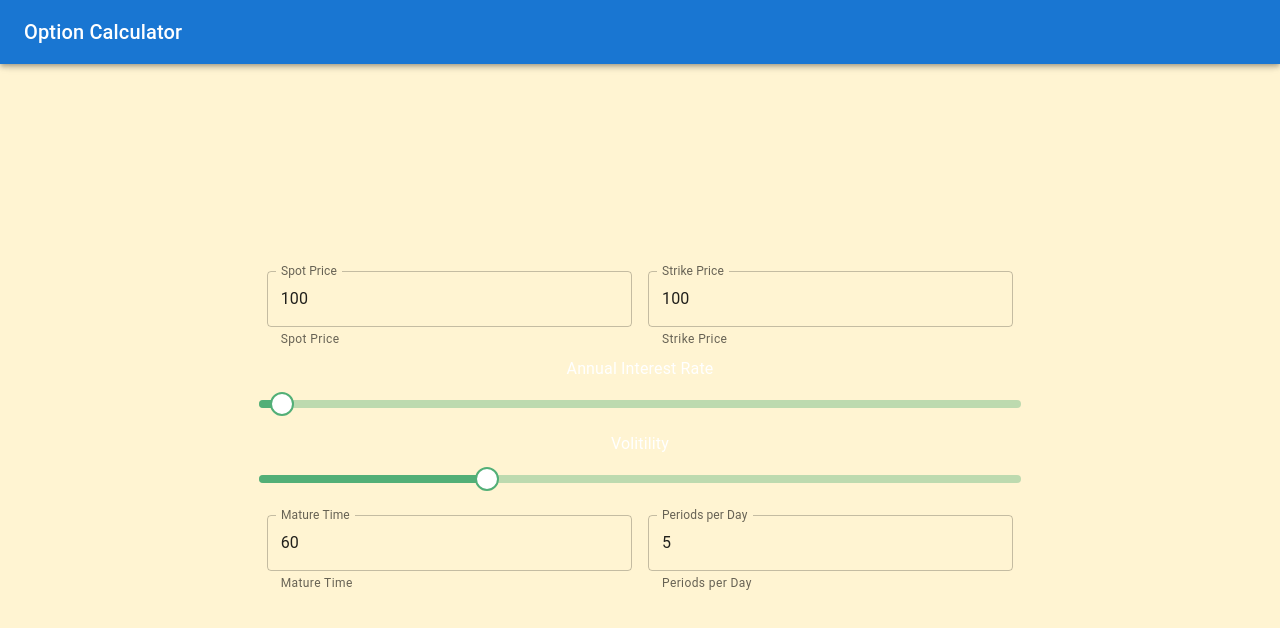
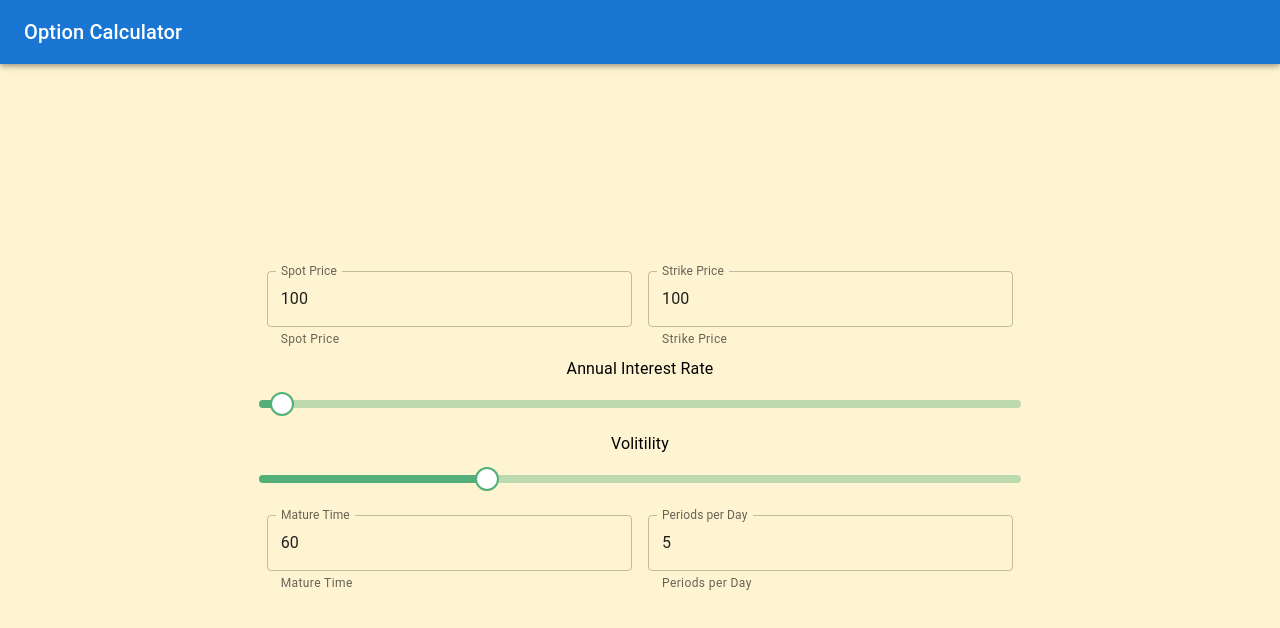
Before and after one commit to KeHongYing/FA2022_Final, a React (Create React App) app in the folder front-end/: page / in a window 1280 px wide. Shown: the top 628 px of the page. Built offline with nearby package versions, Linux system fonts and the light colour scheme.

Commit message:
change slide bar text color

```diff
--- a/front-end/src/Components/PrettoSlider.js
+++ b/front-end/src/Components/PrettoSlider.js
@@ -4,6 +4,7 @@ import { styled } from "@mui/material/styles";
 import Typography from "@mui/material/Typography";
 
 export default function PrettoSlider(props) {
+  const { name, defaultValue } = props;
   const PrettoSlider = styled(Slider)({
     color: "#52af77",
     height: 8,
@@ -42,11 +43,23 @@ export default function PrettoSlider(props) {
       },
     },
   });
+  const [value, setValue] = React.useState(defaultValue);
+
+  const handleChange = (event, newValue) => {
+    setValue(newValue);
+  };
 
   return (
     <div>
-      <Typography gutterBottom>{props["aria-label"]}</Typography>
-      <PrettoSlider {...props} />
+      <Typography gutterBottom color="common.black">
+        {name}
+      </Typography>
+      <PrettoSlider
+        aria-label={name}
+        value={value}
+        onChange={handleChange}
+        valueLabelDisplay="auto"
+      />
     </div>
   );
 }
--- a/front-end/src/Containers/ControlPanel.js
+++ b/front-end/src/Containers/ControlPanel.js
@@ -4,16 +4,6 @@ import TextField from "@mui/material/TextField";
 import PrettoSlider from "../Components/PrettoSlider";
 
 export default function ControlPanel() {
-  const [interestRate, setInterestRate] = React.useState(3);
-  const [volitility, setValitility] = React.useState(30);
-
-  const handleChangeInterestRate = (event, newValue) => {
-    setInterestRate(newValue);
-  };
-  const handleChangeVolitility = (event, newValue) => {
-    setValitility(newValue);
-  };
-
   return (
     <Box
       component="form"
@@ -38,18 +28,8 @@ export default function ControlPanel() {
         />
       </div>
       <div>
-        <PrettoSlider
-          aria-label="Annual Interest Rate"
-          value={interestRate}
-          onChange={handleChangeInterestRate}
-          valueLabelDisplay="auto"
-        />
-        <PrettoSlider
-          aria-label="Volitility"
-          value={volitility}
-          onChange={handleChangeVolitility}
-          valueLabelDisplay="auto"
-        />
+        <PrettoSlider name="Annual Interest Rate" defaultValue={3} />
+        <PrettoSlider name="Volitility" defaultValue={30} />
       </div>
       <div>
         <TextField
```
